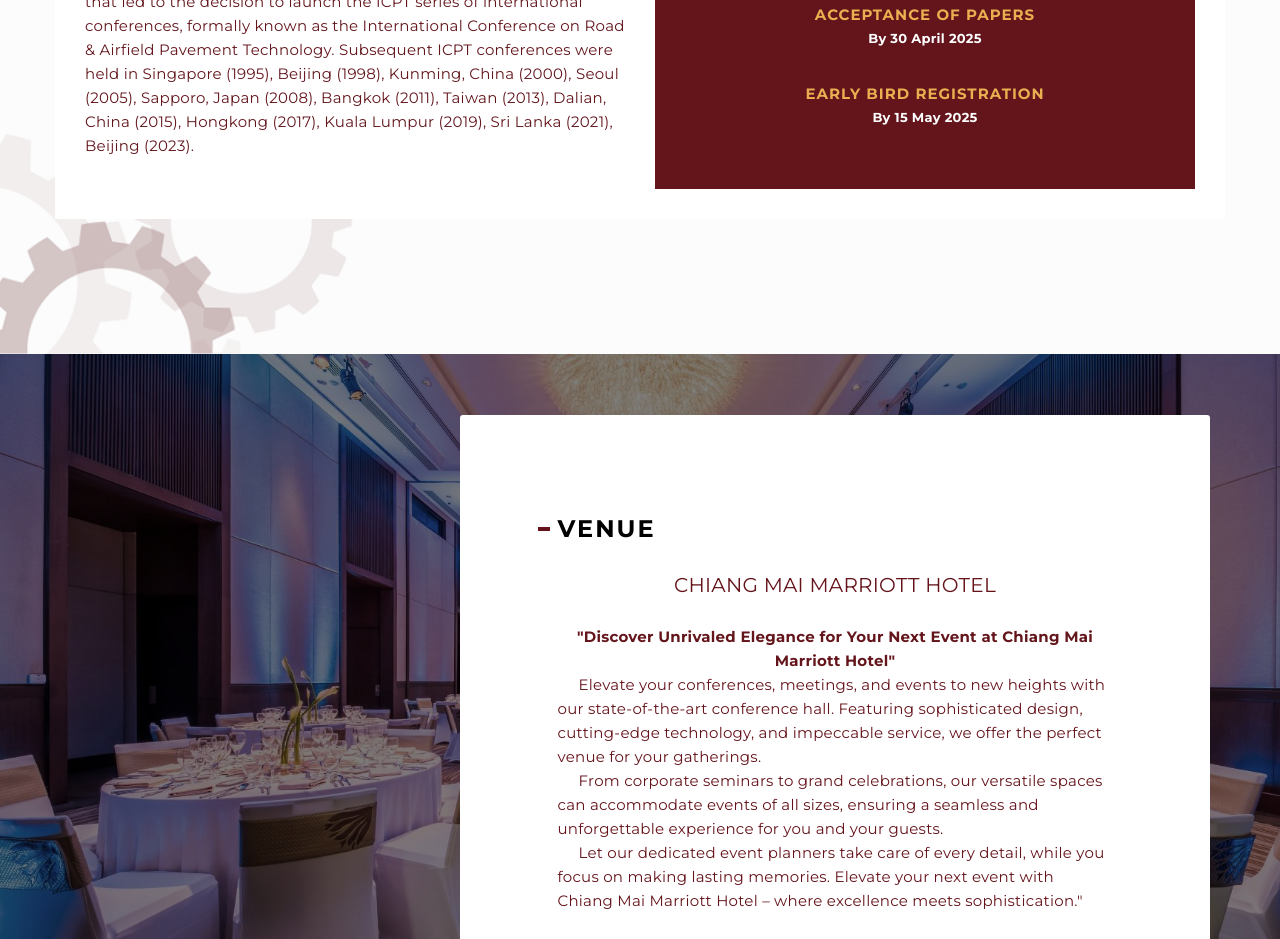
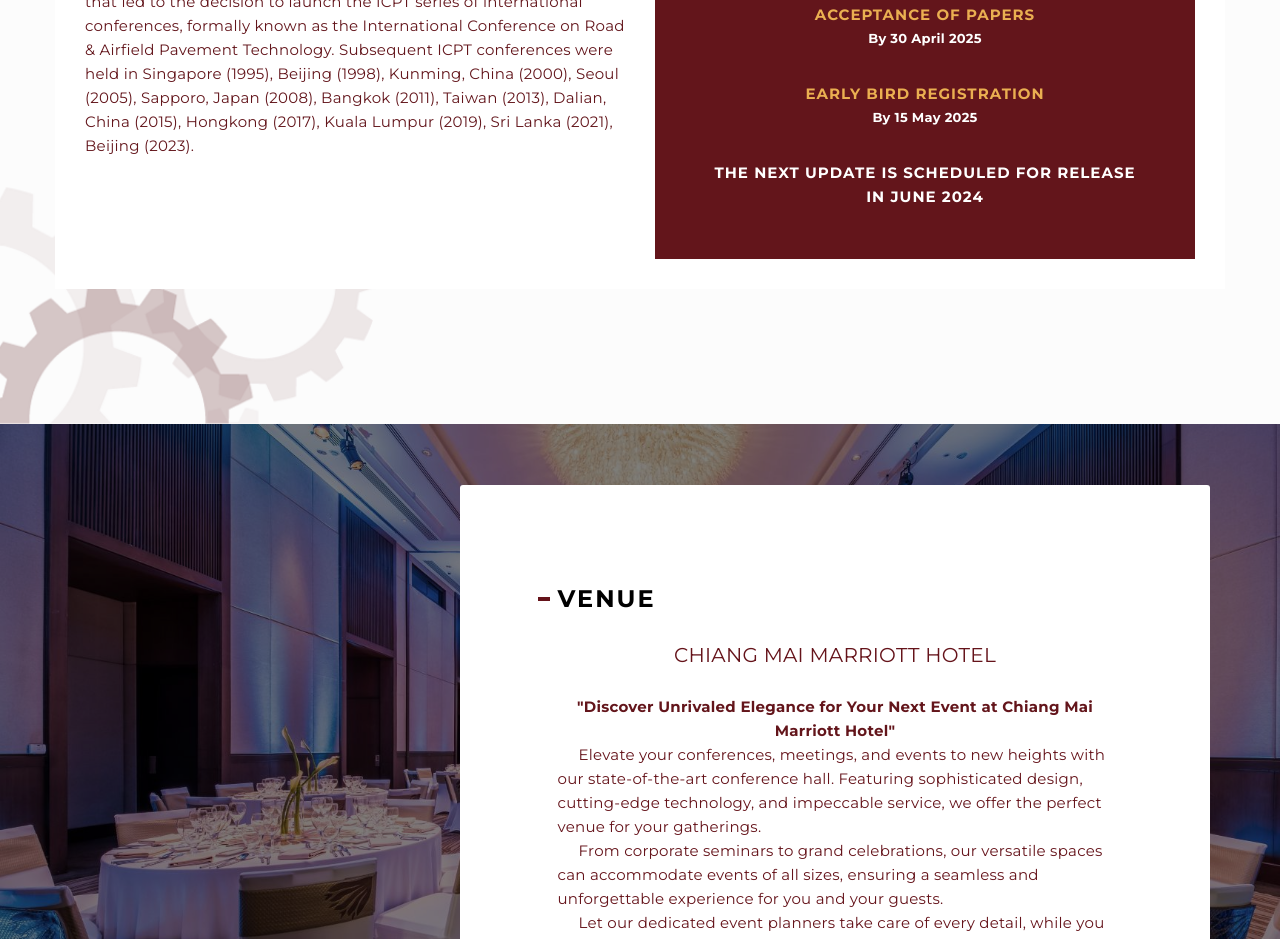
Before and after one commit to Pakpoom28535/ICPT2024, a plain HTML site: page index.html in a window 1280 px wide. Shown: the part 3397-4336 px from the top of the page. Drawn offline with Linux system fonts and the light colour scheme.

Commit message:
updateupdate

```diff
--- a/index.html
+++ b/index.html
@@ -334,6 +334,10 @@
                                         <div class="col-md-12">
                                             <span class="display-block font-family-alt font-weight-700 letter-spacing-1 margin-5 no-margin-bottom no-margin-rl text-large text-uppercase" style="color: #eaaf51;">Early Bird Registration</span>
                                             <p style="font-weight: 600;">By 15 May 2025</p>
+                                        </div>
+                                        <div class="col-md-12">
+                                            <span class="display-block font-family-alt font-weight-700 letter-spacing-1 margin-5 no-margin-bottom no-margin-rl text-large text-uppercase" style="color: #fff;">The next update is scheduled for release in June 2024</span>
+                                            <!-- <p style="font-weight: 600;"> June 2024</p> -->
                                         </div>
                                     </div>
 
```
